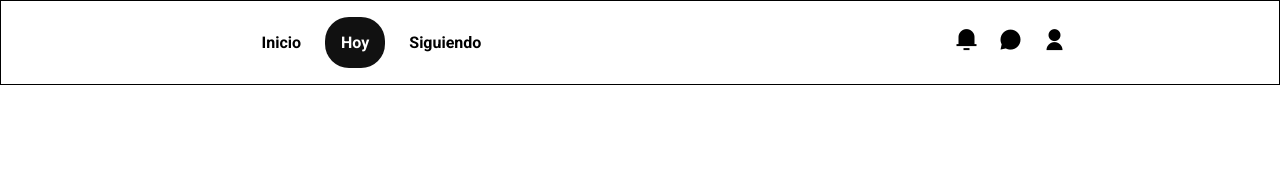
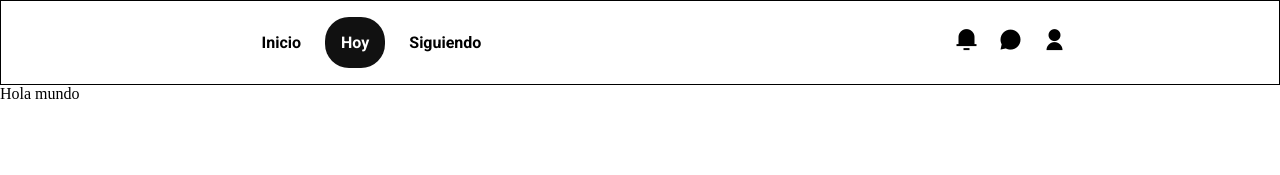
Before and after one commit to bllerenac/react-ui, a React (Create React App) app: page / in a window 1280 px wide. Shown: the top 175 px of the page. Built offline with nearby package versions, Linux system fonts and the light colour scheme.

Commit message:
fixing the import on the app.js and now is rendering the main.js

```diff
--- a/src/App.js
+++ b/src/App.js
@@ -1,11 +1,12 @@
 import React from "react";
 import Header from "./components/Header"
+import Main from "./components/assets/Main"
 
 function App() {
   return (
     <>
       <Header />
-      {/* <Main /> */}
+      <Main />
     </>
   );
 }
```
